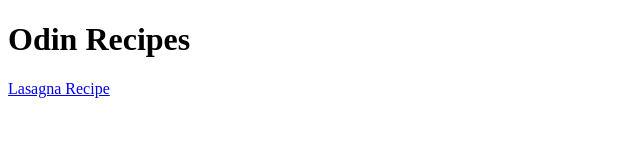
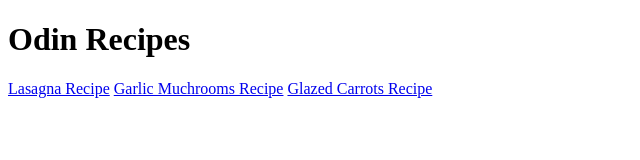
Before and after one commit to Hanna99Lahdo/odin-recipes, a plain HTML site: page index.html in a window 1280 px wide. Shown: the whole page, without its empty margins (0-640 px from the left). Drawn offline with Linux system fonts and the light colour scheme.

Commit message:
fix: add links to all the recipes

```diff
--- a/index.html
+++ b/index.html
@@ -8,5 +8,8 @@
 <body>
   <h1>Odin Recipes</h1>
   <a href="./recipes/lasagna.html">Lasagna Recipe</a>
+  <a href="./recipes/garlic-mushrooms.html">Garlic Muchrooms Recipe</a>
+  <a href="./recipes/galzed-carrot.html">Glazed Carrots Recipe</a>
+
 </body>
 </html>
```
